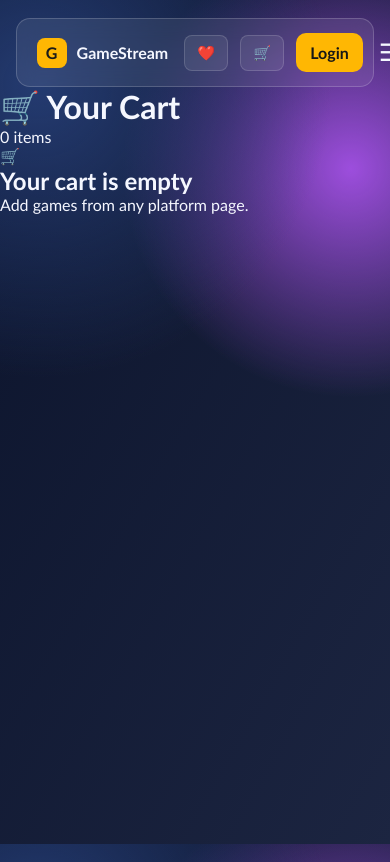
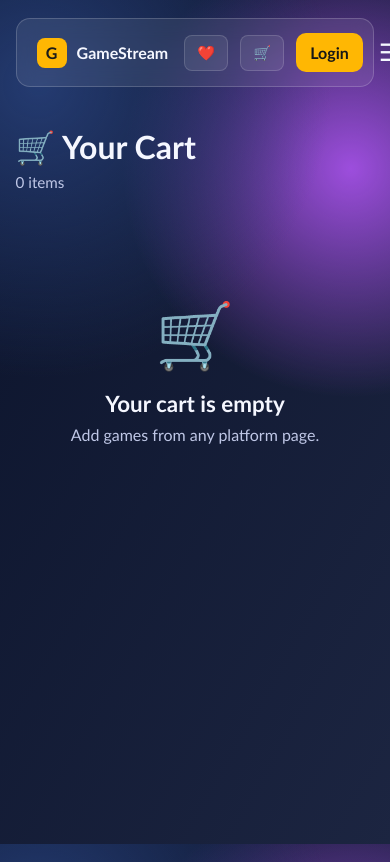
Before and after one commit to JediX2107/gaming-hub, a React (Create React App) app: page /cart in a window 390 px wide. Built offline with nearby package versions, Linux system fonts and the light colour scheme.

Commit message:
Cart page Styled

```diff
--- a/src/pages/Cart.css
+++ b/src/pages/Cart.css
@@ -0,0 +1,210 @@
+/* Used Claude Ai to style this page with same style of phase 1*/
+.pageHeader {
+  width: min(1100px, 92%);
+  margin: 40px auto 24px;
+}
+
+.pageHeader h1 {
+  font-size: 2rem;
+  font-weight: 800;
+  color: #f5f7ff;
+  margin-bottom: 6px;
+}
+
+.pageHeader p {
+  color: #bfc7e6;
+  font-size: 0.95rem;
+}
+
+
+.cartLayout {
+  width: min(1100px, 92%);
+  margin: 0 auto 60px;
+  display: grid;
+  grid-template-columns: 1fr 340px;
+  gap: 28px;
+  align-items: start;
+}
+
+
+.cartItem {
+  display: flex;
+  flex-direction: column;
+  gap: 14px;
+}
+
+
+.cartRow {
+  display: flex;
+  align-items: center;
+  gap: 16px;
+  padding: 16px;
+  border-radius: 12px;
+  background: rgba(255,255,255,0.05);
+  border: 1px solid rgba(255,255,255,0.1);
+  transition: border-color 0.2s;
+}
+
+.cartRow:hover { border-color: rgba(255,183,3,0.35); }
+
+.cartRow img {
+  width: 90px;
+  height: 60px;
+  object-fit: cover;
+  border-radius: 8px;
+  flex-shrink: 0;
+}
+
+.cartRowInfo {
+  flex: 1;
+  min-width: 0;
+}
+
+.cartRowTitle {
+  font-size: 0.95rem;
+  font-weight: 700;
+  color: #f5f7ff;
+  white-space: nowrap;
+  overflow: hidden;
+  text-overflow: ellipsis;
+  margin-bottom: 4px;
+}
+
+.cartRowPlatform {
+  font-size: 0.75rem;
+  color: #bfc7e6;
+  margin-bottom: 4px;
+}
+
+.cartRowQuantity {
+  font-size: 0.78rem;
+  color: #bfc7e6;
+}
+
+.cartRowRight {
+  display: flex;
+  flex-direction: column;
+  align-items: flex-end;
+  gap: 8px;
+  flex-shrink: 0;
+}
+
+.cartRowPrice {
+  font-size: 1.05rem;
+  font-weight: 800;
+  color: #ffb703;
+}
+
+.removeBtn {
+  padding: 5px 12px;
+  border-radius: 6px;
+  border: 1px solid rgba(255, 80, 80, 0.5);
+  background: rgba(255, 80, 80, 0.08);
+  color: #ff6b6b;
+  font-size: 0.75rem;
+  font-weight: 600;
+  cursor: pointer;
+  transition: background 0.2s, border-color 0.2s;
+}
+
+.removeBtn:hover {
+  background: rgba(255, 80, 80, 0.2);
+  border-color: #ff6b6b;
+}
+
+
+.emptyState {
+  text-align: center;
+  padding: 80px 20px;
+  color: #bfc7e6;
+  grid-column: 1 / -1;
+}
+
+.emptyIcon {
+  font-size: 4rem;
+  margin-bottom: 16px;
+}
+
+.emptyState h2 {
+  font-size: 1.4rem;
+  color: #f5f7ff;
+  margin-bottom: 8px;
+}
+
+
+.cartSummary {
+  background: rgba(255,255,255,0.05);
+  border: 1px solid rgba(255,255,255,0.12);
+  border-radius: 14px;
+  padding: 24px;
+  position: sticky;
+  top: 100px;
+}
+
+.cartSummary h2 {
+  font-size: 1.1rem;
+  font-weight: 700;
+  color: #f5f7ff;
+  margin-bottom: 20px;
+}
+
+.summaryRow {
+  display: flex;
+  justify-content: space-between;
+  font-size: 0.9rem;
+  color: #bfc7e6;
+  margin-bottom: 12px;
+}
+
+.summaryTotal {
+  display: flex;
+  justify-content: space-between;
+  font-size: 1.1rem;
+  font-weight: 800;
+  color: #f5f7ff;
+  border-top: 1px solid rgba(255,255,255,0.15);
+  padding-top: 14px;
+  margin: 14px 0 20px;
+}
+
+.checkoutBtn {
+  width: 100%;
+  padding: 14px;
+  border-radius: 10px;
+  border: none;
+  background: #ffb703;
+  color: #161616;
+  font-size: 1rem;
+  font-weight: 800;
+  cursor: pointer;
+  transition: transform 0.2s, filter 0.2s;
+}
+
+.checkoutBtn:hover {
+  transform: translateY(-1px);
+  filter: brightness(1.05);
+}
+
+.checkoutNote {
+  margin-top: 12px;
+  font-size: 0.72rem;
+  color: #bfc7e6;
+  text-align: center;
+  line-height: 1.4;
+}
+
+
+@media (max-width: 760px) {
+  .cartLayout {
+    grid-template-columns: 1fr;
+  }
+
+  .cartSummary {
+    position: static;
+  }
+
+  .cartRow img {
+    width: 70px;
+    height: 50px;
+  }
+}
--- a/src/pages/Favorites.css
+++ b/src/pages/Favorites.css
@@ -0,0 +1 @@
+/* Used Claude Ai to style this page with same style of phase 1*/
```
